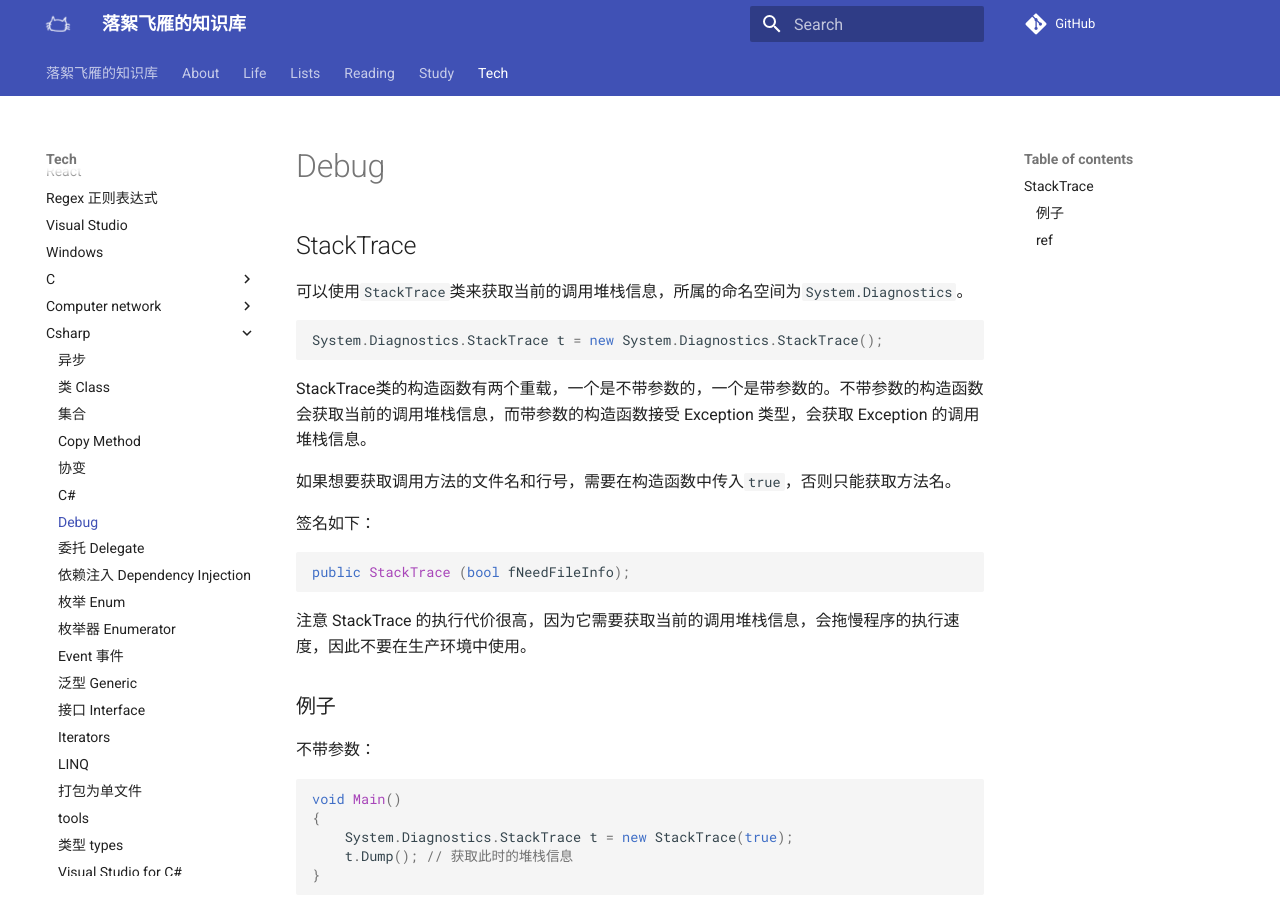
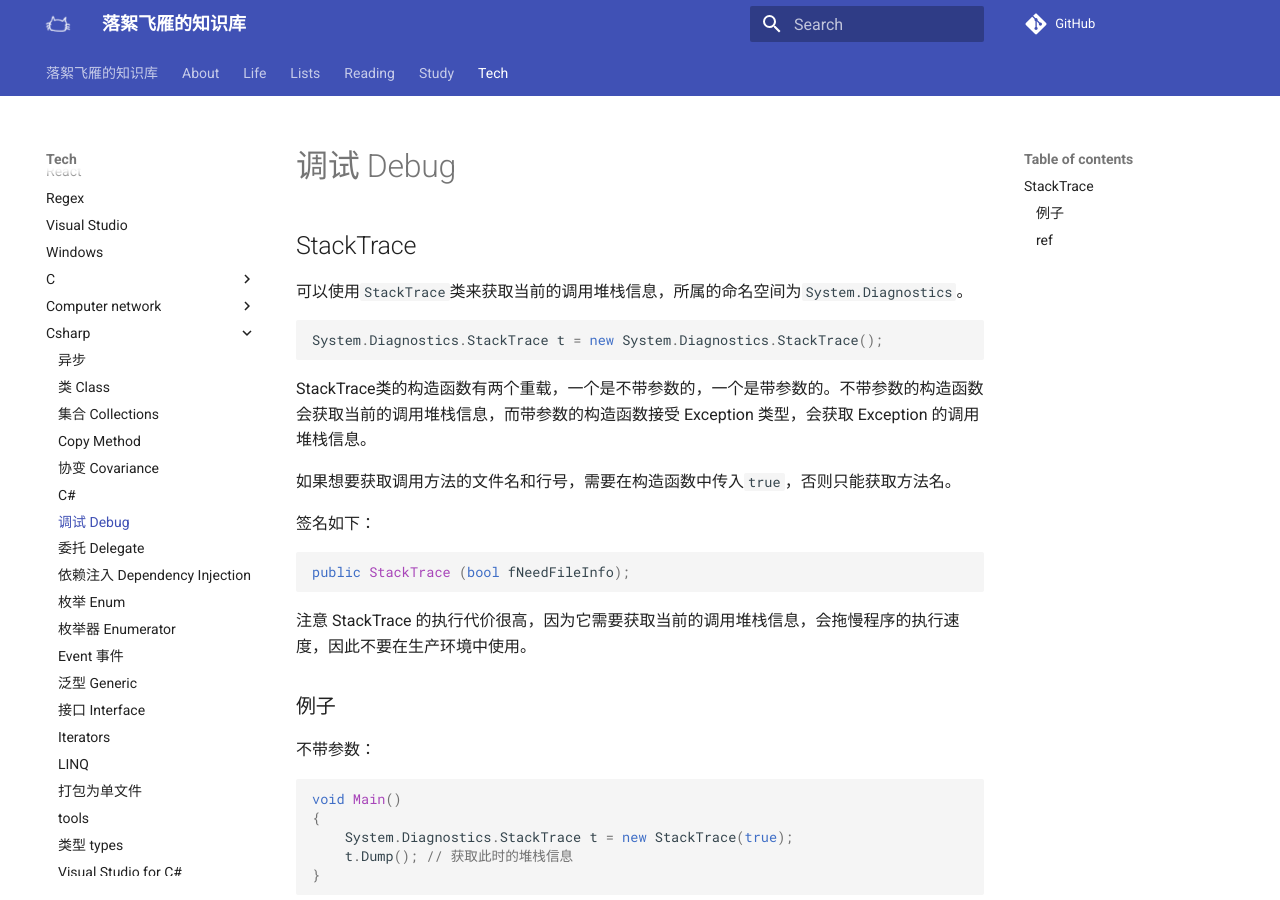
Before and after one commit to luoxufeiyan/wiki.luoxufeiyan.com, an MkDocs documentation site: the page built from docs/tech/csharp/debug.md, in a window 1280 px wide and 900 px high. Built offline with MkDocs 1.6.1 and Material for MkDocs 9.7.7, drawn with Linux system fonts in a browser that asks for light colours; comment, search, counter and statistics services are not loaded.

Commit message:
update titles

```diff
--- a/docs/tech/csharp/collections.md
+++ b/docs/tech/csharp/collections.md
@@ -1,4 +1,4 @@
-# 集合
+# 集合 Collections
 
 ## 索引与范围
 
--- a/docs/tech/csharp/covariance.md
+++ b/docs/tech/csharp/covariance.md
@@ -1,4 +1,4 @@
-# 协变
+# 协变 Covariance
 
 C# 中对于对象（即对象引用），仅存在一种隐式类型转换，即 **子**类型的对象引用到**父**类型的对象引用的转换。所以协变指的是**从子到父**的类型转换。
 
--- a/docs/tech/csharp/debug.md
+++ b/docs/tech/csharp/debug.md
@@ -1,4 +1,4 @@
-# Debug
+# 调试 Debug
 
 ## StackTrace
 
```
Also changed, not shown: docs/tech/golang.md (+1 -1 lines), docs/tech/regex.md (+2 -1 lines).
